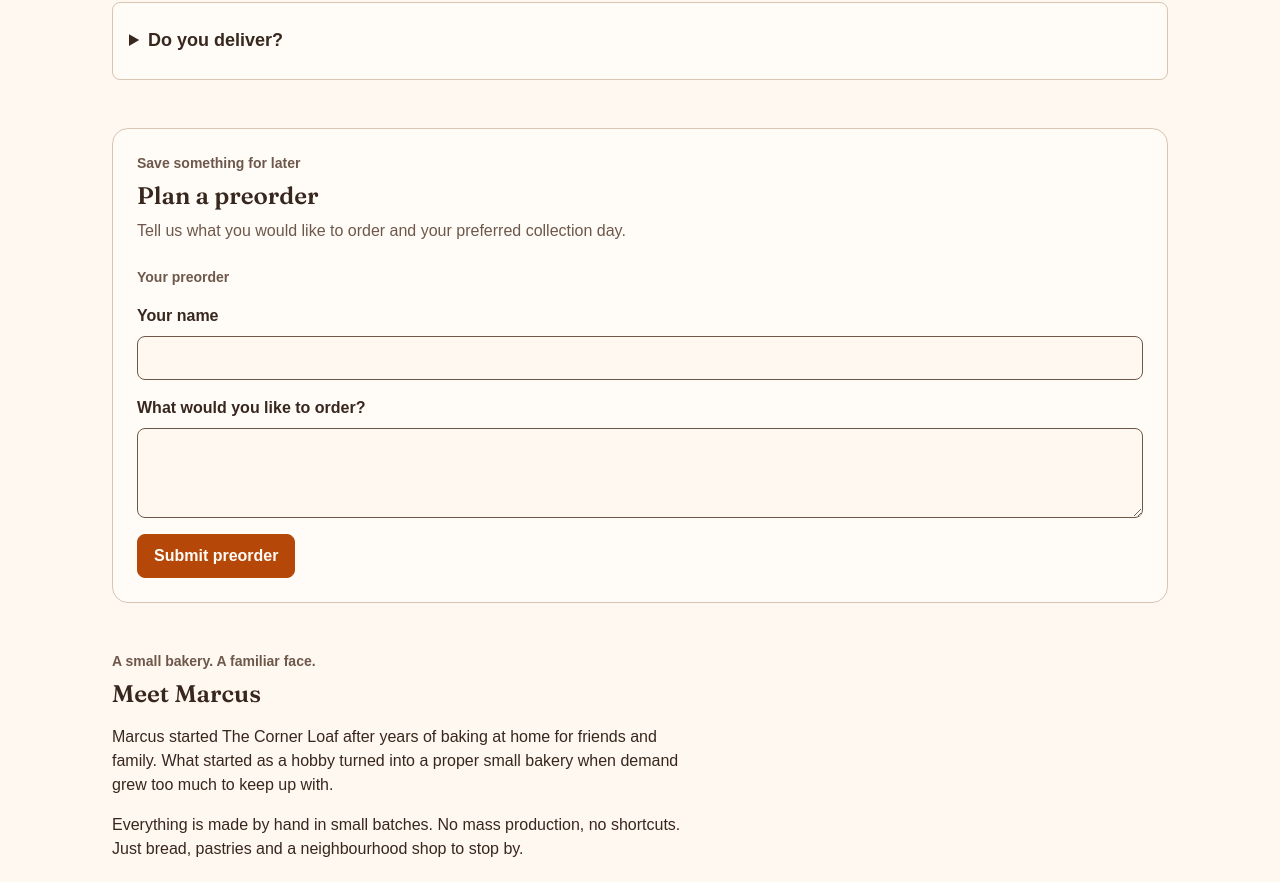
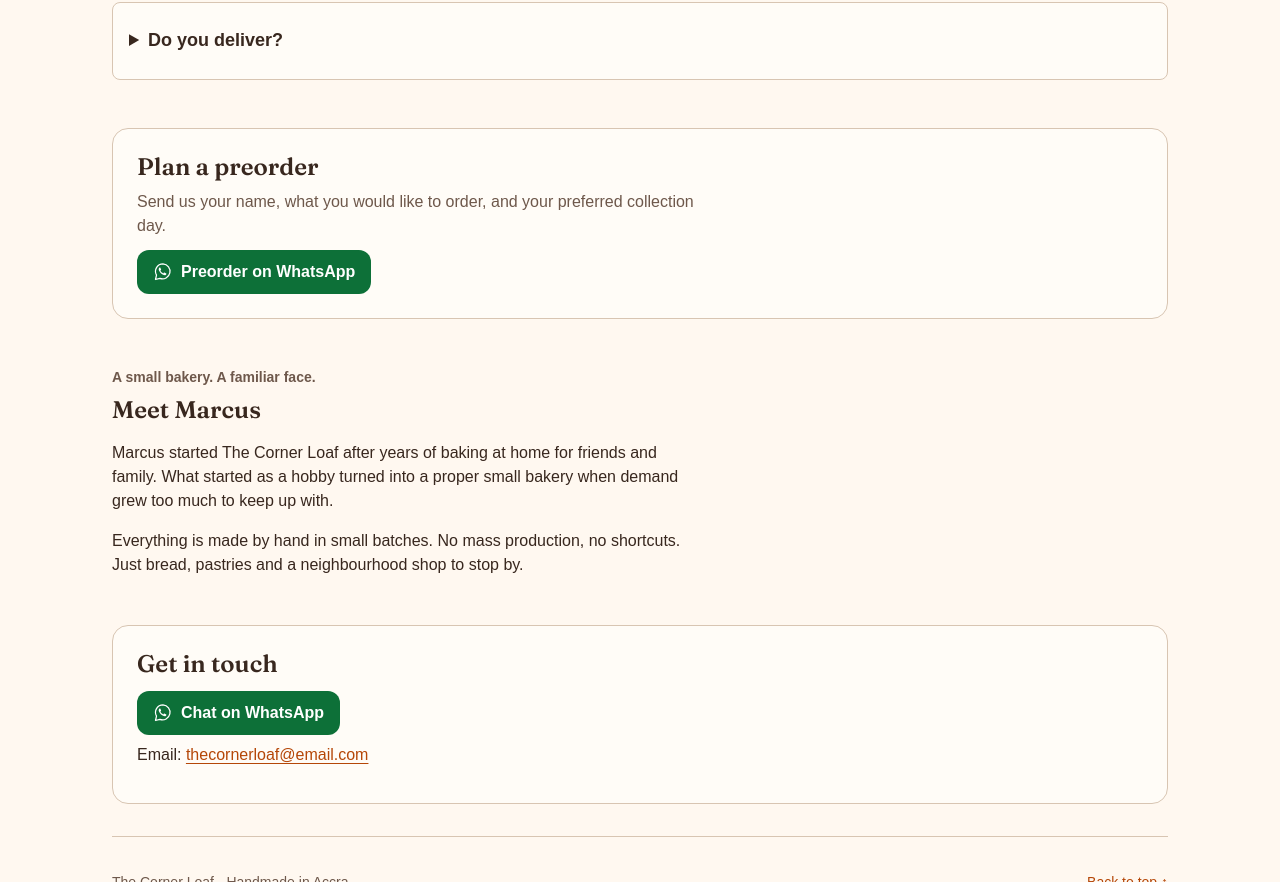
Before and after one commit to esfokom-a/the-corner-loaf, a plain HTML site: page index.html in a window 1280 px wide. Shown: the part 1918-2800 px from the top of the page. Drawn offline with Linux system fonts and the light colour scheme.

Commit message:
refactor: Update README, HTML, and CSS for improved ordering experience and visual consistency; add WhatsApp icon and links

```diff
--- a/css/bakes.css
+++ b/css/bakes.css
@@ -66,7 +66,7 @@
 .product-full-description {
   padding-bottom: var(--space-8);
 }
-.product-enquiry {
+.product-order {
   display: flex;
   align-items: center;
   gap: var(--space-8);
--- a/css/preorder-contact.css
+++ b/css/preorder-contact.css
@@ -19,97 +19,42 @@
   max-width: 65ch;
 }
 
-.form-section {
+.preorder-panel,
+.contact-panel {
   padding: var(--space-24);
   background: var(--color-surface);
   border: 1px solid var(--color-border);
   border-radius: var(--radius-panel);
 }
-.form-section legend {
-  margin-bottom: var(--space-16);
-  color: var(--color-muted);
-  font-size: var(--text-small);
-}
-.form-group {
-  margin-bottom: var(--space-16);
-}
-.form-group label {
-  display: block;
-  margin-bottom: var(--space-8);
-  font-weight: 700;
-}
-.form-field {
-  display: block;
-  width: 100%;
-  min-height: 2.75rem;
-  padding: var(--space-8) var(--space-16);
-  border: 1px solid var(--color-muted);
-  border-radius: var(--radius-small);
-  color: var(--color-text);
-  background: var(--color-page);
-}
-textarea.form-field {
-  resize: vertical;
-  line-height: var(--leading-body);
-}
-.button {
-  min-height: 2.75rem;
-  width: 100%;
-  padding: var(--space-8) var(--space-16);
-  border: 1px solid var(--color-accent);
-  border-radius: var(--radius-small);
-  background: var(--color-accent);
-  color: var(--color-surface);
-  font-weight: 700;
-  cursor: pointer;
+
+.preorder-link,
+.contact-details {
+  margin-top: var(--space-12);
 }
 
-.contact-details {
-  margin-bottom: var(--space-16);
-}
-.contact-details p {
-  margin-top: var(--space-8);
-}
-.contact-details a {
+.contact-email {
   display: inline-block;
   min-height: 2.75rem;
   padding-block: var(--space-8);
 }
-.contact-form {
-  margin-top: var(--space-24);
+
+.whatsapp-button {
+  display: inline-flex;
+  align-items: center;
+  gap: var(--space-8);
+  min-height: 2.75rem;
+  padding: var(--space-8) var(--space-16);
+  border-radius: var(--radius-control);
+  background: var(--color-whatsapp);
+  color: #fff;
+  font-weight: 700;
+  text-decoration: none;
 }
 
-/* The WhatsApp shortcut is anchored to the contact card, not over page content. */
-.contact-section {
-  position: relative;
-}
-.contact-heading {
-  padding-right: 4rem;
-}
-.whatsapp-link {
-  position: absolute;
-  top: 1.5rem;
-  right: 1.5rem;
-  display: flex;
-  align-items: center;
-  justify-content: center;
-  width: 3.25rem;
-  height: 3.25rem;
-  border-radius: 50%;
-  background: var(--color-whatsapp);
-  color: var(--color-on-whatsapp);
-  box-shadow: var(--shadow-whatsapp);
-}
-.whatsapp-link:hover {
+.whatsapp-button:hover {
   background: var(--color-whatsapp-hover);
 }
-.whatsapp-icon {
-  width: 2rem;
-  height: 2rem;
+
+.whatsapp-button img {
+  flex-shrink: 0;
 }
-
-@media (min-width: 48rem) {
-  .button {
-    width: auto;
-  }
-}
--- a/css/styles.css
+++ b/css/styles.css
@@ -10,9 +10,8 @@
   --color-muted: #6e584b;
   --color-border: #d8c5b2;
   --color-open: #35613f;
-  --color-whatsapp: #128c46;
-  --color-whatsapp-hover: #0d7038;
-  --color-on-whatsapp: #ffffff;
+  --color-whatsapp: #0d7038;
+  --color-whatsapp-hover: #095a2c;
   --font-heading: "Fraunces", Georgia, serif;
   --font-body: Arial, sans-serif;
   --text-small: 0.875rem;
@@ -38,7 +37,6 @@
   --radius-photo: 0.875rem;
   /* Transparent brown shadows softly separate raised surfaces. */
   --shadow-soft: 0 4px 16px rgba(56, 39, 30, 0.03);
-  --shadow-whatsapp: 0 3px 8px rgba(56, 39, 30, 0.125);
   --content-width: 66rem;
 }
 * {
@@ -84,27 +82,12 @@ a:hover {
   outline: 3px solid var(--color-accent);
   outline-offset: 4px;
 }
-button,
-input,
-textarea,
 summary {
   font: inherit;
-}
-summary {
   cursor: pointer;
 }
 address {
   font-style: normal;
-}
-fieldset {
-  min-inline-size: 0;
-  margin: 0;
-  padding: 0;
-  border: 0;
-}
-legend {
-  padding: 0;
-  font-weight: 700;
 }
 section {
   scroll-margin-top: var(--space-16);
--- a/index.html
+++ b/index.html
@@ -36,7 +36,7 @@
         </a>
       </div>
       <ul class="nav-list">
-        <li><a class="nav-link" href="#bakes">Available today</a></li>
+        <li><a class="nav-link" href="#bakes">Menu today</a></li>
         <li><a class="nav-link" href="#visit">Location &amp; hours</a></li>
         <li><a class="nav-link" href="#faq">Preorder FAQs</a></li>
         <li><a class="nav-link" href="#preorder">Preorder</a></li>
@@ -62,7 +62,7 @@
     <section tabindex="-1" id="bakes" class="section" aria-labelledby="bakes-heading">
       <div class="section-heading">
         <p class="eyebrow">Our small-batch staples</p>
-        <h2 id="bakes-heading">Available today</h2>
+        <h2 id="bakes-heading">Menu today</h2>
         <p class="section-description">Small batches, fresh from our oven. Available while stocks last.</p>
       </div>
       <ul class="product-list">
@@ -78,7 +78,7 @@
               <summary aria-label="Read more about Sourdough Loaf">Read more</summary>
               <p class="product-full-description">Long-fermented for a classic sourdough flavour. Slice it for toast, serve it alongside soup, or enjoy it simply with butter.</p>
             </details>
-            <a class="product-enquiry" href="https://wa.me/233551000000?text=Hi%20Marcus%2C%20is%20Sourdough%20Loaf%20still%20available%20today%3F" aria-label="Ask about availability of Sourdough Loaf on WhatsApp">Ask about availability <span aria-hidden="true">&rarr;</span></a>
+            <a class="product-order" href="https://wa.me/233551000000?text=Hi%20Marcus%2C%20I%27d%20like%20to%20order%20Sourdough%20Loaf%20for%20collection%20today.%20Is%20it%20available%3F" aria-label="Order now: Sourdough Loaf on WhatsApp">Order now <span aria-hidden="true">&rarr;</span></a>
           </div>
         </li>
         <li class="product">
@@ -93,7 +93,7 @@
               <summary aria-label="Read more about Whole Wheat Loaf">Read more</summary>
               <p class="product-full-description">Made with whole wheat for a dense, satisfying crumb. A good choice for breakfast toast, generous sandwiches, or a slice with your favourite spread.</p>
             </details>
-            <a class="product-enquiry" href="https://wa.me/233551000000?text=Hi%20Marcus%2C%20is%20Whole%20Wheat%20Loaf%20still%20available%20today%3F" aria-label="Ask about availability of Whole Wheat Loaf on WhatsApp">Ask about availability <span aria-hidden="true">&rarr;</span></a>
+            <a class="product-order" href="https://wa.me/233551000000?text=Hi%20Marcus%2C%20I%27d%20like%20to%20order%20Whole%20Wheat%20Loaf%20for%20collection%20today.%20Is%20it%20available%3F" aria-label="Order now: Whole Wheat Loaf on WhatsApp">Order now <span aria-hidden="true">&rarr;</span></a>
           </div>
         </li>
         <li class="product">
@@ -108,13 +108,13 @@
               <summary aria-label="Read more about Chin Chin">Read more</summary>
               <p class="product-full-description">Enjoy a handful with tea or coffee, share a bag with friends, or keep some close for an afternoon snack. Each bag contains 200g.</p>
             </details>
-            <a class="product-enquiry" href="https://wa.me/233551000000?text=Hi%20Marcus%2C%20is%20Chin%20Chin%20still%20available%20today%3F" aria-label="Ask about availability of Chin Chin on WhatsApp">Ask about availability <span aria-hidden="true">&rarr;</span></a>
+            <a class="product-order" href="https://wa.me/233551000000?text=Hi%20Marcus%2C%20I%27d%20like%20to%20order%20Chin%20Chin%20for%20collection%20today.%20Is%20it%20available%3F" aria-label="Order now: Chin Chin on WhatsApp">Order now <span aria-hidden="true">&rarr;</span></a>
           </div>
         </li>
       </ul>
       <details class="other-bakes">
         <summary>Our other bakes</summary>
-        <p class="other-bakes-note">Baked on selected days; ask us about availability. This is our usual schedule, not today's stock.</p>
+        <p class="other-bakes-note">Baked on selected days. Message us to arrange your next collection.</p>
         <ul class="other-bakes-list">
           <li class="other-bake">
             <div class="other-bake-heading">
@@ -123,7 +123,7 @@
             </div>
             <p class="bake-schedule">Usually baked: Saturday mornings</p>
             <p class="other-bake-description">Buttery, flaky croissants, baked in the morning only.</p>
-            <a class="product-enquiry" href="https://wa.me/233551000000?text=Hi%20Marcus%2C%20when%20will%20Butter%20Croissants%20next%20be%20available%3F" aria-label="Ask about availability of Butter Croissants on WhatsApp">Ask about availability <span aria-hidden="true">&rarr;</span></a>
+            <a class="product-order" href="https://wa.me/233551000000?text=Hi%20Marcus%2C%20I%27d%20like%20to%20order%20Butter%20Croissants%20for%20your%20next%20bake.%20When%20can%20I%20collect%20it%3F" aria-label="Order now: Butter Croissants on WhatsApp">Order now <span aria-hidden="true">&rarr;</span></a>
           </li>
           <li class="other-bake">
             <div class="other-bake-heading">
@@ -132,7 +132,7 @@
             </div>
             <p class="bake-schedule">Usually baked: Thursday &amp; Saturday</p>
             <p class="other-bake-description">Moist banana bread with a light sweetness. Price shown is for one slice.</p>
-            <a class="product-enquiry" href="https://wa.me/233551000000?text=Hi%20Marcus%2C%20when%20will%20Banana%20Bread%20next%20be%20available%3F" aria-label="Ask about availability of Banana Bread on WhatsApp">Ask about availability <span aria-hidden="true">&rarr;</span></a>
+            <a class="product-order" href="https://wa.me/233551000000?text=Hi%20Marcus%2C%20I%27d%20like%20to%20order%20Banana%20Bread%20for%20your%20next%20bake.%20When%20can%20I%20collect%20it%3F" aria-label="Order now: Banana Bread on WhatsApp">Order now <span aria-hidden="true">&rarr;</span></a>
           </li>
           <li class="other-bake">
             <div class="other-bake-heading">
@@ -141,7 +141,7 @@
             </div>
             <p class="bake-schedule">Usually baked: Wednesday &amp; Friday</p>
             <p class="other-bake-description">Short-crust pastry filled with spiced minced meat and vegetables.</p>
-            <a class="product-enquiry" href="https://wa.me/233551000000?text=Hi%20Marcus%2C%20when%20will%20Meat%20Pies%20next%20be%20available%3F" aria-label="Ask about availability of Meat Pies on WhatsApp">Ask about availability <span aria-hidden="true">&rarr;</span></a>
+            <a class="product-order" href="https://wa.me/233551000000?text=Hi%20Marcus%2C%20I%27d%20like%20to%20order%20Meat%20Pies%20for%20your%20next%20bake.%20When%20can%20I%20collect%20it%3F" aria-label="Order now: Meat Pies on WhatsApp">Order now <span aria-hidden="true">&rarr;</span></a>
           </li>
         </ul>
       </details>
@@ -186,18 +186,13 @@
       </div>
     </section>
 
-    <section tabindex="-1" id="preorder" class="section form-section" aria-labelledby="preorder-heading">
-      <div class="section-heading"><p class="eyebrow">Save something for later</p><h2 id="preorder-heading">Plan a preorder</h2><p class="section-description" id="preorder-note">Tell us what you would like to order and your preferred collection day.</p></div>
-      <form class="preorder-form" aria-describedby="preorder-note">
-        <fieldset>
-          <legend>Your preorder</legend>
-          <div class="form-group"><label for="preorder-name">Your name</label><input id="preorder-name" name="name" type="text" autocomplete="name" class="form-field" required></div>
-          <div class="form-group"><label for="preorder-order">What would you like to order?</label><textarea id="preorder-order" name="order" rows="3" class="form-field" required></textarea></div>
-          <button type="button" class="button">Submit preorder</button>
-        </fieldset>
-      </form>
-      <!-- Reserved for the preorder tracker in the later JavaScript exercise. -->
-      <div id="preorder-list"></div>
+    <section tabindex="-1" id="preorder" class="section preorder-panel" aria-labelledby="preorder-heading">
+      <h2 id="preorder-heading">Plan a preorder</h2>
+      <p class="section-description">Send us your name, what you would like to order, and your preferred collection day.</p>
+      <a class="whatsapp-button preorder-link" href="https://wa.me/233551000000?text=Hi%20Marcus%2C%20I%27d%20like%20to%20preorder.%0AName%3A%20%0AOrder%3A%20%0APreferred%20collection%20day%3A%20">
+        <img src="assets/whatsapp.svg" width="20" height="20" alt="">
+        Preorder on WhatsApp
+      </a>
     </section>
 
     <section tabindex="-1" id="about" class="section about-section" aria-labelledby="about-heading">
@@ -207,24 +202,17 @@
       <p class="about-copy">Everything is made by hand in small batches. No mass production, no shortcuts. Just bread, pastries and a neighbourhood shop to stop by.</p>
     </section>
 
-    <section tabindex="-1" id="contact" class="section form-section contact-section" aria-labelledby="contact-heading">
-      <div class="section-heading contact-heading"><p class="eyebrow">Something on your mind?</p><h2 id="contact-heading">Get in touch</h2><p class="section-description">Not sure what to order or have a special request? Contact the bakery before your visit.</p></div>
-      <a class="whatsapp-link" href="https://wa.me/233551000000" aria-label="Chat with The Corner Loaf on WhatsApp">
-        <svg class="whatsapp-icon" viewBox="0 0 32 32" aria-hidden="true" focusable="false">
-          <path d="M16 3a12 12 0 0 0-10.4 18L4 28l7-1.8A12 12 0 1 0 16 3Z" fill="none" stroke="currentColor" stroke-width="2" stroke-linejoin="round"/>
-          <path d="M11 9c-.5-.2-1 .1-1.3.5-.8 1-.9 2.4-.3 3.8 1.5 3.5 4.3 6.3 7.8 7.6 1.4.5 2.7.2 3.6-.7.5-.5.8-1.6.4-1.9l-3-1.5c-.4-.2-.6 0-.9.4l-.8 1c-2.1-.9-3.8-2.5-4.7-4.5l.9-1c.3-.3.4-.6.2-1L11.7 9c-.1-.2-.4-.2-.7 0Z" fill="currentColor"/>
-        </svg>
-      </a>
-      <address class="contact-details"><p><a href="https://wa.me/233551000000">Chat on WhatsApp</a></p><p>Email: <a href="mailto:thecornerloaf@email.com">thecornerloaf@email.com</a></p></address>
-      <form class="contact-form">
-        <fieldset>
-          <legend>Your message</legend>
-          <div class="form-group"><label for="contact-name">Your name</label><input id="contact-name" name="name" type="text" autocomplete="name" class="form-field" required></div>
-          <div class="form-group"><label for="contact-email">Email address</label><input id="contact-email" name="email" type="email" autocomplete="email" class="form-field" required></div>
-          <div class="form-group"><label for="contact-message">Your message</label><textarea id="contact-message" name="message" rows="4" class="form-field" required></textarea></div>
-          <button type="button" class="button">Send message</button>
-        </fieldset>
-      </form>
+    <section tabindex="-1" id="contact" class="section contact-panel" aria-labelledby="contact-heading">
+      <h2 id="contact-heading">Get in touch</h2>
+      <address class="contact-details">
+        <p>
+          <a class="whatsapp-button" href="https://wa.me/233551000000">
+            <img src="assets/whatsapp.svg" width="20" height="20" alt="">
+            Chat on WhatsApp
+          </a>
+        </p>
+        <p>Email: <a class="contact-email" href="mailto:thecornerloaf@email.com">thecornerloaf@email.com</a></p>
+      </address>
     </section>
   </main>
 
```
Also changed, not shown: audit.md (+2 -0 lines), decisions.md (+13 -10 lines), note.md (+4 -4 lines), README.md, assets/whatsapp.svg (added).
